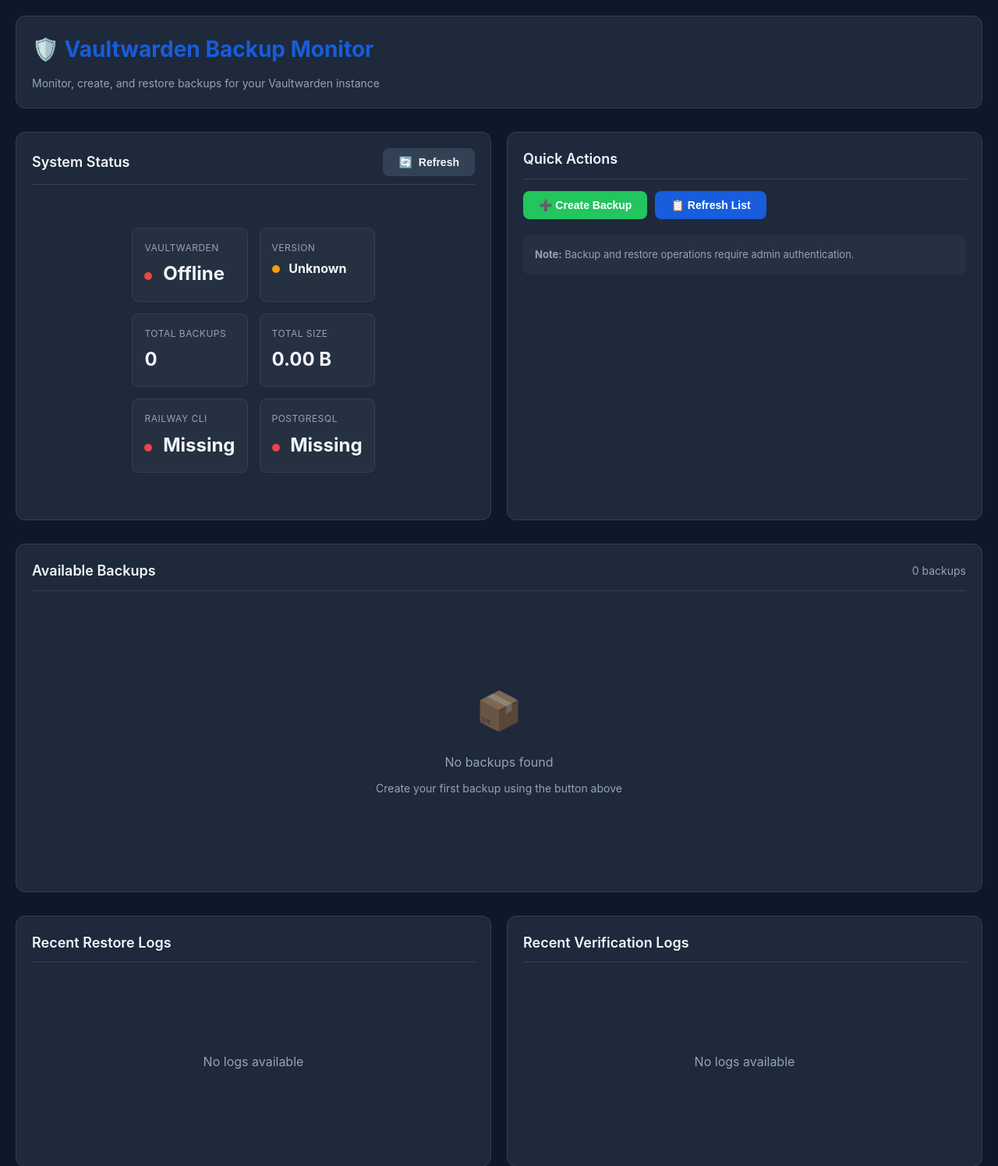
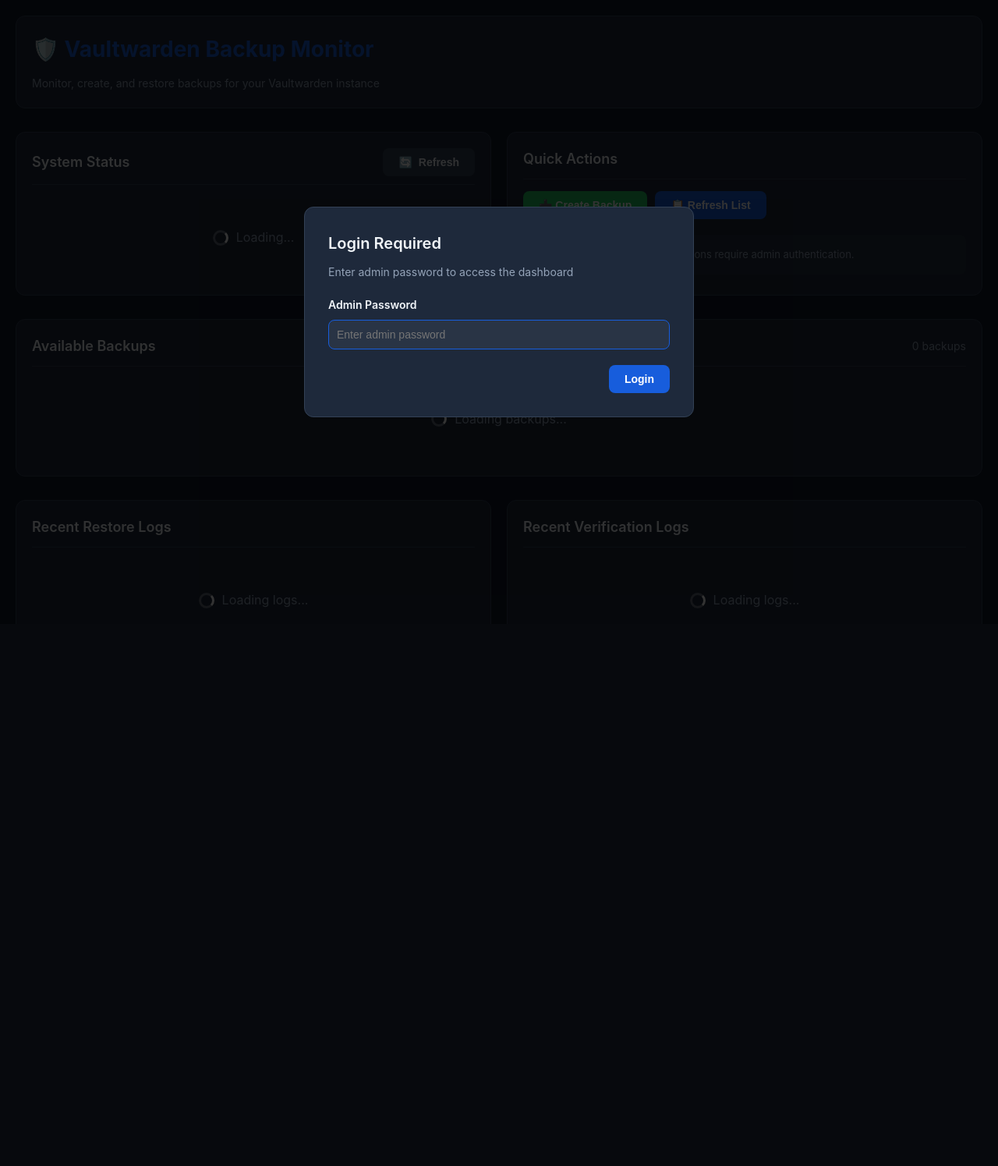
Before and after one commit to SnickerSec/vaultwarden-railway, a Flask app: page / in a window 1280 px wide. Shown: the top 1495 px of the page at 78% size. After the commit the page ends 779 px from the top, so only its background shows below. Run offline with Flask 3, Linux system fonts and the light colour scheme; data that the repository does not hold is empty.

Commit message:
fix: harden security across monitor app and Docker configs
- Add SESSION_COOKIE_SECURE and 30-min session lifetime
- Replace CSP unsafe-inline with per-request nonces
- Add rate limiting (5/min) on login endpoint via Flask-Limiter
- Remove overly broad CSRF blueprint exemption
- Pin Docker base images (vaultwarden 1.35.4, python 3.11.12-slim)
- Fix bare except clauses with specific exception types
- Fix information disclosure in error responses
- Fix XSS in renderLogs template (escape log.name, log.modified_ago, log.size_human)
- Extract extensions.py to avoid circular imports

Co-Authored-By: Claude Opus 4.6 (1M context) <noreply@anthropic.com>

```diff
--- a/monitor/app.py
+++ b/monitor/app.py
@@ -7,9 +7,12 @@ Integrates with existing backup and restore scripts.
 """
 
 import logging
-from flask import Flask
+import secrets
+
+from flask import Flask, g
 
 from config import Config, ensure_directories
+from extensions import csrf, limiter
 from routes import api, main
 
 # Configure logging
@@ -20,13 +23,31 @@ logging.basicConfig(
 logger = logging.getLogger(__name__)
 
 
+
 def create_app():
     """Application factory."""
     app = Flask(__name__)
 
+    # Validate required config
+    if not Config.ADMIN_PASSWORD_HASH:
+        raise RuntimeError(
+            "MONITOR_PASSWORD_HASH environment variable is required. "
+            "Generate one with: python -c \"from werkzeug.security import generate_password_hash; print(generate_password_hash('yourpassword'))\""
+        )
+
     # Load configuration
     app.config['SECRET_KEY'] = Config.SECRET_KEY
     app.config['JSON_SORT_KEYS'] = Config.JSON_SORT_KEYS
+    app.config['SESSION_COOKIE_HTTPONLY'] = True
+    app.config['SESSION_COOKIE_SAMESITE'] = 'Lax'
+    app.config['SESSION_COOKIE_SECURE'] = True
+    app.config['PERMANENT_SESSION_LIFETIME'] = 1800  # 30 minutes
+
+    # Initialize CSRF protection
+    csrf.init_app(app)
+
+    # Initialize rate limiter
+    limiter.init_app(app)
 
     # Ensure directories exist
     ensure_directories()
@@ -34,6 +55,28 @@ def create_app():
     # Register blueprints
     app.register_blueprint(main)
     app.register_blueprint(api, url_prefix='/api')
+
+    # Generate a CSP nonce per request
+    @app.before_request
+    def generate_csp_nonce():
+        g.csp_nonce = secrets.token_urlsafe(32)
+
+    # Security headers
+    @app.after_request
+    def set_security_headers(response):
+        nonce = getattr(g, 'csp_nonce', '')
+        response.headers['X-Frame-Options'] = 'DENY'
+        response.headers['X-Content-Type-Options'] = 'nosniff'
+        response.headers['Strict-Transport-Security'] = 'max-age=31536000; includeSubDomains'
+        response.headers['Referrer-Policy'] = 'strict-origin-when-cross-origin'
+        response.headers['Content-Security-Policy'] = (
+            "default-src 'self'; "
+            f"script-src 'self' 'nonce-{nonce}'; "
+            f"style-src 'self' 'nonce-{nonce}'; "
+            "img-src 'self'; "
+            "frame-ancestors 'none'"
+        )
+        return response
 
     return app
 
--- a/monitor/requirements.txt
+++ b/monitor/requirements.txt
@@ -1,4 +1,6 @@
 Flask==3.1.2
+Flask-Limiter==3.12
+Flask-WTF==1.2.2
 Werkzeug==3.1.5
 requests==2.32.4
 pytest==8.3.4
--- a/monitor/routes.py
+++ b/monitor/routes.py
@@ -4,10 +4,12 @@ Flask route handlers for the Vaultwarden Monitor Dashboard.
 
 import logging
 from datetime import datetime
+from functools import wraps
 
-from flask import Blueprint, render_template, jsonify, request, send_file
+from flask import Blueprint, render_template, jsonify, request, send_file, session, g
 from werkzeug.security import check_password_hash
 
+from extensions import limiter
 from config import Config
 from utils import get_safe_path
 from services import (
@@ -24,18 +26,24 @@ main = Blueprint('main', __name__)
 
 def check_auth(password):
     """Verify admin password."""
-    logger.info(f"check_auth called with password length: {len(password)}")
-    logger.info(f"Hash to check against length: {len(Config.ADMIN_PASSWORD_HASH)}")
-    result = check_password_hash(Config.ADMIN_PASSWORD_HASH, password)
-    logger.info(f"check_password_hash result: {result}")
-    return result
+    return check_password_hash(Config.ADMIN_PASSWORD_HASH, password)
+
+
+def require_auth(f):
+    """Decorator to require session authentication on endpoints."""
+    @wraps(f)
+    def decorated(*args, **kwargs):
+        if not session.get('authenticated'):
+            return jsonify({'success': False, 'error': 'Authentication required'}), 401
+        return f(*args, **kwargs)
+    return decorated
 
 
 # Main routes
 @main.route('/')
 def index():
     """Main dashboard page."""
-    return render_template('index.html')
+    return render_template('index.html', csp_nonce=g.csp_nonce)
 
 
 @main.route('/health')
@@ -44,8 +52,40 @@ def health():
     return jsonify({'status': 'healthy', 'timestamp': datetime.now().isoformat()})
 
 
+# Auth routes
+@api.route('/login', methods=['POST'])
+@limiter.limit("5 per minute")
+def api_login():
+    """Authenticate and create session."""
+    try:
+        data = request.get_json()
+        if not data:
+            return jsonify({'success': False, 'error': 'Invalid request'}), 400
+
+        password = data.get('password', '')
+
+        if not check_auth(password):
+            logger.warning("Authentication failed")
+            return jsonify({'success': False, 'error': 'Invalid password'}), 401
+
+        session['authenticated'] = True
+        return jsonify({'success': True})
+
+    except Exception as e:
+        logger.error(f"Login error: {e}")
+        return jsonify({'success': False, 'error': 'Login failed'}), 500
+
+
+@api.route('/logout', methods=['POST'])
+def api_logout():
+    """Clear session."""
+    session.clear()
+    return jsonify({'success': True})
+
+
 # API routes
 @api.route('/status')
+@require_auth
 def api_status():
     """Get system status."""
     try:
@@ -57,6 +97,7 @@ def api_status():
 
 
 @api.route('/backups')
+@require_auth
 def api_backups():
     """Get list of backups."""
     try:
@@ -68,19 +109,10 @@ def api_backups():
 
 
 @api.route('/backups/create', methods=['POST'])
+@require_auth
 def api_create_backup():
     """Create a new backup."""
     try:
-        data = request.get_json()
-        password = data.get('password', '')
-
-        logger.info(f"Backup create attempt - received password length: {len(password)}")
-        logger.info(f"Expected hash: {Config.ADMIN_PASSWORD_HASH[:50]}...")
-
-        if not check_auth(password):
-            logger.warning(f"Authentication failed for backup creation")
-            return jsonify({'success': False, 'error': 'Invalid password'}), 401
-
         result = create_backup()
 
         if result['success']:
@@ -94,10 +126,14 @@ def api_create_backup():
 
 
 @api.route('/backups/verify', methods=['POST'])
+@require_auth
 def api_verify_backup():
     """Verify a backup file."""
     try:
         data = request.get_json()
+        if not data:
+            return jsonify({'success': False, 'error': 'Invalid request'}), 400
+
         backup_path = data.get('backup_path', '')
 
         if not backup_path:
@@ -122,17 +158,17 @@ def api_verify_backup():
 
 
 @api.route('/backups/restore', methods=['POST'])
+@require_auth
 def api_restore_backup():
     """Restore from a backup."""
     try:
         data = request.get_json()
+        if not data:
+            return jsonify({'success': False, 'error': 'Invalid request'}), 400
+
         backup_path = data.get('backup_path', '')
-        password = data.get('password', '')
         skip_backup = data.get('skip_backup', False)
         force = data.get('force', False)
-
-        if not check_auth(password):
-            return jsonify({'success': False, 'error': 'Invalid password'}), 401
 
         if not backup_path:
             return jsonify({'success': False, 'error': 'Backup path required'}), 400
@@ -158,6 +194,7 @@ def api_restore_backup():
 
 
 @api.route('/logs/restore')
+@require_auth
 def api_restore_logs():
     """Get restore logs."""
     try:
@@ -169,6 +206,7 @@ def api_restore_logs():
 
 
 @api.route('/logs/verification')
+@require_auth
 def api_verification_logs():
     """Get verification logs."""
     try:
@@ -180,6 +218,7 @@ def api_verification_logs():
 
 
 @api.route('/logs/download/<log_type>/<filename>')
+@require_auth
 def api_download_log(log_type, filename):
     """Download a log file."""
     try:
--- a/monitor/templates/index.html
+++ b/monitor/templates/index.html
@@ -3,8 +3,9 @@
 <head>
     <meta charset="UTF-8">
     <meta name="viewport" content="width=device-width, initial-scale=1.0">
+    <meta name="csrf-token" content="{{ csrf_token() }}">
     <title>Vaultwarden Backup Monitor</title>
-    <style>
+    <style nonce="{{ csp_nonce }}">
         :root {
             --primary-color: #175ddc;
             --success-color: #22c55e;
@@ -525,6 +526,26 @@
         </div>
     </div>
 
+    <!-- Login Overlay -->
+    <div id="login-overlay" class="modal">
+        <div class="modal-content">
+            <div class="modal-header">
+                <h3 class="modal-title">Login Required</h3>
+                <p class="subtitle">Enter admin password to access the dashboard</p>
+            </div>
+            <form id="login-form" onsubmit="event.preventDefault(); doLogin();">
+                <div class="form-group">
+                    <label class="form-label" for="login-password">Admin Password</label>
+                    <input type="password" id="login-password" class="form-input" required placeholder="Enter admin password" autofocus>
+                </div>
+                <div id="login-error" style="color: var(--danger-color); font-size: 13px; margin-bottom: 10px;"></div>
+                <div class="modal-actions">
+                    <button type="submit" class="btn btn-primary">Login</button>
+                </div>
+            </form>
+        </div>
+    </div>
+
     <!-- Create Backup Modal -->
     <div id="create-backup-modal" class="modal">
         <div class="modal-content">
@@ -533,10 +554,7 @@
                 <p class="subtitle">This will create a new database backup</p>
             </div>
             <form id="create-backup-form">
-                <div class="form-group">
-                    <label class="form-label" for="backup-password">Admin Password</label>
-                    <input type="password" id="backup-password" class="form-input" required placeholder="Enter admin password">
-                </div>
+                <p style="color: var(--text-muted); margin-bottom: 15px;">A new database backup will be created immediately.</p>
                 <div class="modal-actions">
                     <button type="button" class="btn btn-secondary" onclick="closeModal('create-backup-modal')">Cancel</button>
                     <button type="submit" class="btn btn-success">
@@ -557,11 +575,7 @@
             </div>
             <form id="restore-backup-form">
                 <div class="alert alert-warning">
-                    <strong>⚠️ Warning:</strong> This will REPLACE all current data with the backup. A safety backup will be created first.
-                </div>
-                <div class="form-group">
-                    <label class="form-label" for="restore-password">Admin Password</label>
-                    <input type="password" id="restore-password" class="form-input" required placeholder="Enter admin password">
+                    <strong>Warning:</strong> This will REPLACE all current data with the backup. A safety backup will be created first.
                 </div>
                 <div class="form-group">
                     <label class="form-checkbox">
@@ -587,17 +601,74 @@
         </div>
     </div>
 
-    <script>
+    <script nonce="{{ csp_nonce }}">
         let currentBackups = [];
+        let isAuthenticated = false;
+
+        // Get CSRF token from cookie
+        function getCsrfToken() {
+            const name = 'csrf_token=';
+            const meta = document.querySelector('meta[name="csrf-token"]');
+            if (meta) return meta.getAttribute('content');
+            return '';
+        }
+
+        // Authenticated fetch wrapper
+        async function authFetch(url, options = {}) {
+            const headers = options.headers || {};
+            if (options.method && options.method !== 'GET') {
+                headers['X-CSRFToken'] = getCsrfToken();
+            }
+            options.headers = headers;
+            const response = await fetch(url, options);
+            if (response.status === 401 && isAuthenticated) {
+                isAuthenticated = false;
+                showLoginScreen();
+            }
+            return response;
+        }
+
+        function showLoginScreen() {
+            document.getElementById('login-overlay').classList.add('active');
+        }
+
+        function hideLoginScreen() {
+            document.getElementById('login-overlay').classList.remove('active');
+        }
+
+        async function doLogin() {
+            const password = document.getElementById('login-password').value;
+            const errorEl = document.getElementById('login-error');
+            errorEl.textContent = '';
+
+            try {
+                const response = await fetch('/api/login', {
+                    method: 'POST',
+                    headers: {
+                        'Content-Type': 'application/json',
+                        'X-CSRFToken': getCsrfToken()
+                    },
+                    body: JSON.stringify({ password })
+                });
+                const data = await response.json();
+                if (data.success) {
+                    isAuthenticated = true;
+                    hideLoginScreen();
+                    document.getElementById('login-password').value = '';
+                    refreshStatus();
+                    refreshBackups();
+                    refreshLogs();
+                } else {
+                    errorEl.textContent = data.error || 'Invalid password';
+                }
+            } catch (error) {
+                errorEl.textContent = 'Connection error';
+            }
+        }
 
         // Initialize
         document.addEventListener('DOMContentLoaded', function() {
-            refreshStatus();
-            refreshBackups();
-            refreshLogs();
-
-            // Auto-refresh every 30 seconds
-            setInterval(refreshStatus, 30000);
+            showLoginScreen();
         });
 
         // Form submissions
@@ -613,7 +684,7 @@
 
         async function refreshStatus() {
             try {
-                const response = await fetch('/api/status');
+                const response = await authFetch('/api/status');
                 const data = await response.json();
 
                 if (data.success) {
@@ -630,7 +701,7 @@
             document.getElementById('backups-list').innerHTML = '<div class="loading"><div class="spinner"></div><span style="margin-left: 10px;">Loading backups...</span></div>';
 
             try {
-                const response = await fetch('/api/backups');
+                const response = await authFetch('/api/backups');
                 const data = await response.json();
 
                 if (data.success) {
@@ -647,7 +718,7 @@
         async function refreshLogs() {
             // Restore logs
             try {
-                const response = await fetch('/api/logs/restore');
+                const response = await authFetch('/api/logs/restore');
                 const data = await response.json();
 
                 if (data.success) {
@@ -659,7 +730,7 @@
 
             // Verification logs
             try {
-                const response = await fetch('/api/logs/verification');
+                const response = await authFetch('/api/logs/verification');
                 const data = await response.json();
 
                 if (data.success) {
@@ -751,30 +822,49 @@
                 return;
             }
 
-            container.innerHTML = `
-                <div class="backup-list">
-                    ${backups.map(backup => `
-                        <div class="backup-item">
-                            <div class="backup-header">
-                                <div class="backup-name">${backup.name}</div>
-                            </div>
-                            <div class="backup-info">
-                                <div>📅 ${backup.modified_ago}</div>
-                                <div>💾 ${backup.size_human}</div>
-                                <div>🔒 ${backup.permissions}</div>
-                            </div>
-                            <div class="backup-actions">
-                                <button class="btn btn-primary" onclick="verifyBackup('${backup.name}')">
-                                    ✓ Verify
-                                </button>
-                                <button class="btn btn-danger" onclick="showRestoreModal('${backup.name}', '${backup.name}')">
-                                    ↻ Restore
-                                </button>
-                            </div>
-                        </div>
-                    `).join('')}
-                </div>
-            `;
+            container.innerHTML = `<div class="backup-list"></div>`;
+            const list = container.querySelector('.backup-list');
+
+            backups.forEach(backup => {
+                const item = document.createElement('div');
+                item.className = 'backup-item';
+
+                const header = document.createElement('div');
+                header.className = 'backup-header';
+                const nameEl = document.createElement('div');
+                nameEl.className = 'backup-name';
+                nameEl.textContent = backup.name;
+                header.appendChild(nameEl);
+
+                const info = document.createElement('div');
+                info.className = 'backup-info';
+                info.innerHTML = `
+                    <div>${escapeHtml('📅 ' + backup.modified_ago)}</div>
+                    <div>${escapeHtml('💾 ' + backup.size_human)}</div>
+                    <div>${escapeHtml('🔒 ' + backup.permissions)}</div>
+                `;
+
+                const actions = document.createElement('div');
+                actions.className = 'backup-actions';
+
+                const verifyBtn = document.createElement('button');
+                verifyBtn.className = 'btn btn-primary';
+                verifyBtn.textContent = '✓ Verify';
+                verifyBtn.addEventListener('click', () => verifyBackup(backup.name));
+
+                const restoreBtn = document.createElement('button');
+                restoreBtn.className = 'btn btn-danger';
+                restoreBtn.textContent = '↻ Restore';
+                restoreBtn.addEventListener('click', () => showRestoreModal(backup.name, backup.name));
+
+                actions.appendChild(verifyBtn);
+                actions.appendChild(restoreBtn);
+
+                item.appendChild(header);
+                item.appendChild(info);
+                item.appendChild(actions);
+                list.appendChild(item);
+            });
         }
 
         function renderLogs(logs, containerId) {
@@ -790,11 +880,11 @@
                     ${logs.map(log => `
                         <div class="log-item">
                             <div class="log-header">
-                                <span>${log.name}</span>
-                                <span style="color: var(--text-muted);">${log.modified_ago}</span>
+                                <span>${escapeHtml(log.name)}</span>
+                                <span style="color: var(--text-muted);">${escapeHtml(log.modified_ago)}</span>
                             </div>
                             <div style="font-size: 11px; color: var(--text-muted);">
-                                ${log.size_human}
+                                ${escapeHtml(log.size_human)}
                             </div>
                             ${log.preview ? `<div class="log-preview">${escapeHtml(log.preview)}</div>` : ''}
                         </div>
@@ -804,7 +894,6 @@
         }
 
         async function createBackup() {
-            const password = document.getElementById('backup-password').value;
             const spinner = document.getElementById('create-backup-spinner');
             const submitBtn = document.querySelector('#create-backup-form button[type="submit"]');
 
@@ -812,10 +901,10 @@
             submitBtn.disabled = true;
 
             try {
-                const response = await fetch('/api/backups/create', {
+                const response = await authFetch('/api/backups/create', {
                     method: 'POST',
                     headers: {'Content-Type': 'application/json'},
-                    body: JSON.stringify({ password })
+                    body: JSON.stringify({})
                 });
 
                 const data = await response.json();
@@ -825,7 +914,6 @@
                     closeModal('create-backup-modal');
                     refreshBackups();
                     refreshStatus();
-                    document.getElementById('backup-password').value = '';
                 } else {
                     showAlert('Error creating backup: ' + data.error, 'error');
                 }
@@ -841,7 +929,7 @@
             showAlert('Verifying backup...', 'warning');
 
             try {
-                const response = await fetch('/api/backups/verify', {
+                const response = await authFetch('/api/backups/verify', {
                     method: 'POST',
                     headers: {'Content-Type': 'application/json'},
                     body: JSON.stringify({ backup_path: backupPath })
@@ -862,7 +950,6 @@
         }
 
         async function restoreBackup() {
-            const password = document.getElementById('restore-password').value;
             const backupPath = document.getElementById('restore-backup-path').value;
             const skipBackup = document.getElementById('restore-skip-backup').checked;
             const force = document.getElementById('restore-force').checked;
@@ -877,11 +964,10 @@
             submitBtn.disabled = true;
 
             try {
-                const response = await fetch('/api/backups/restore', {
+                const response = await authFetch('/api/backups/restore', {
                     method: 'POST',
                     headers: {'Content-Type': 'application/json'},
                     body: JSON.stringify({
-                        password,
                         backup_path: backupPath,
                         skip_backup: skipBackup,
                         force: force
@@ -896,7 +982,6 @@
                     refreshBackups();
                     refreshStatus();
                     refreshLogs();
-                    document.getElementById('restore-password').value = '';
                 } else {
                     showAlert('Error restoring backup: ' + data.error, 'error');
                 }
```
Also changed, not shown: monitor/extensions.py (added, +10 -0 lines), monitor/services.py (+5 -5 lines), 2 other files.
